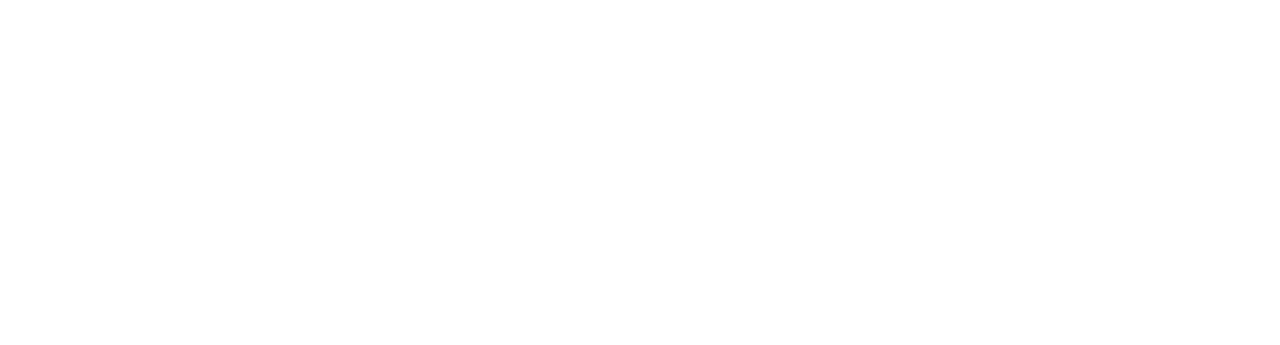
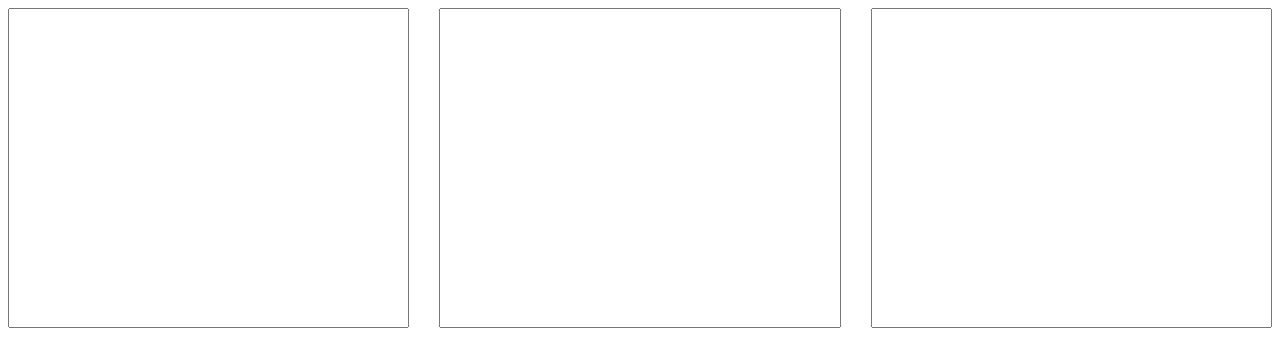
Before and after one commit to pikitosdoritos/code-editor, a plain HTML site: page frontend/index.html in a window 1280 px wide. Shown: the top 345 px of the page. Drawn offline with Linux system fonts and the light colour scheme.

Commit message:
Add HTML structure and styles for code editor interface

```diff
--- /dev/null
+++ b/frontend/css/style.css
@@ -0,0 +1,21 @@
+.area {
+    width: 100%;
+    height: 40vh;
+    display: flex;
+    gap: 30px;
+
+    textarea {
+        height: 100%;
+        flex-grow: 1;
+        resize: none;
+        box-sizing: border-box;
+    }
+}
+
+
+.output_area {
+    width: 100%;
+    height: 50vh;
+    border: 1px solid black;
+    margin-top: 20px;
+}
--- a/frontend/index.html
+++ b/frontend/index.html
@@ -1,12 +1,21 @@
 <!DOCTYPE html>
 <html lang="en">
+
 <head>
     <meta charset="UTF-8">
     <meta name="viewport" content="width=device-width, initial-scale=1.0">
     <title>Code Editor</title>
+    <link rel="stylesheet" href="./css/style.css">
     <script type="module" src="./js/main.js"></script>
 </head>
+
 <body>
+    <div class="area">
+        <textarea class="html_area" id=""></textarea>
+        <textarea class="css_area" id=""></textarea>
+        <textarea class="js_area" id=""></textarea>
+    </div>
+    <iframe class="output_area" id=""></iframe>
+</body>
 
-</body>
 </html>
```
Also changed, not shown: frontend/css/editor.css (added), frontend/css/preview.css (added).
